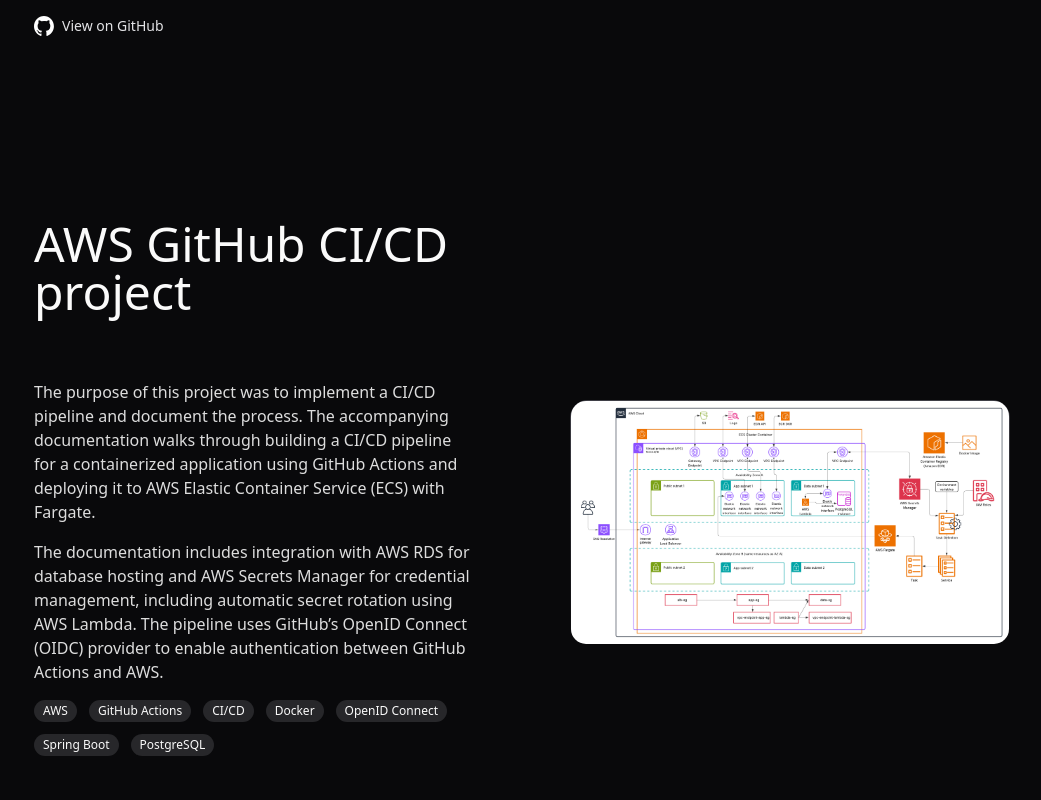
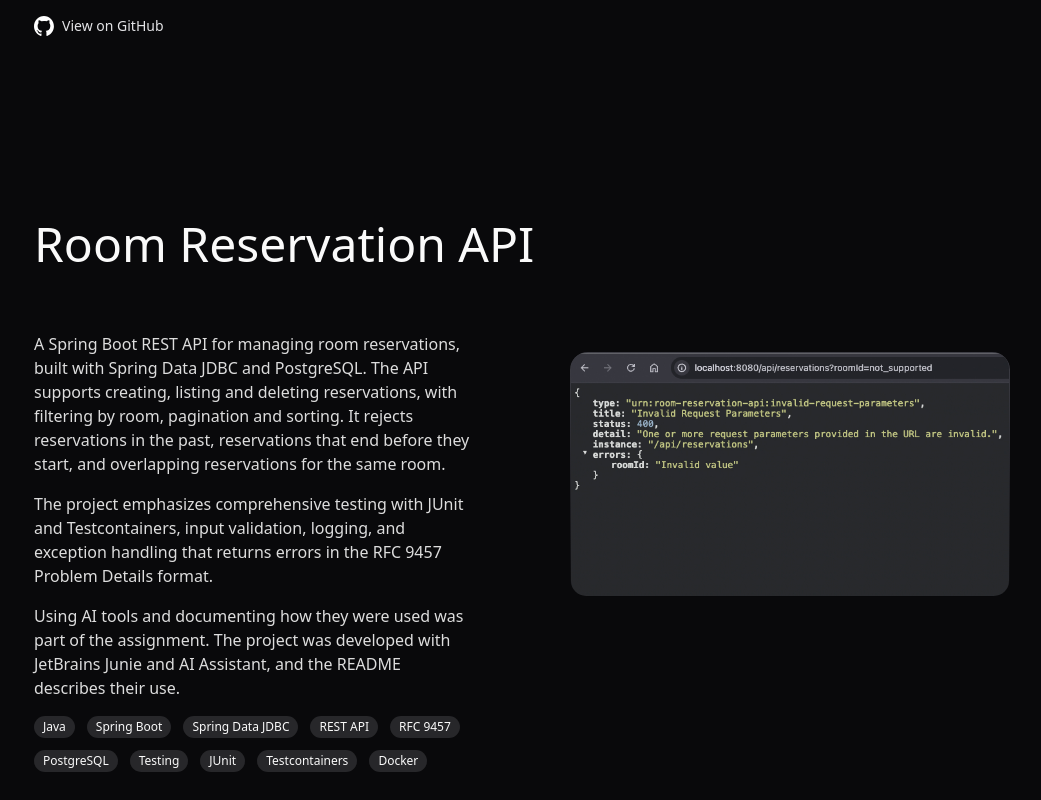
Before and after one commit to pinkkila/pinkkila-website, a React (Vite) app: page /projects in a window 1280 px wide. Shown: the part 3300-4100 px from the top of the page, without its empty margins (118-1159 px from the left). Built offline with nearby package versions, Linux system fonts and the light colour scheme.

Commit message:
add Room Reservation API

```diff
--- a/src/components/Projects.tsx
+++ b/src/components/Projects.tsx
@@ -13,6 +13,7 @@ import tuntkeutumisTestaus from "@/assets/tunkeutumis-testaus.png";
 import verkkoonTunkeutuminen from "@/assets/verkkoon-tunkeutuminen.png";
 import reactNative from "@/assets/react-native.png";
 import bffPattern from "@/assets/bff-pattern.png";
+import roomReservationApi from "@/assets/room-reservation-api.png";
 
 const transitionVariants = {
   item: {
@@ -197,7 +198,7 @@ export default function Projects() {
                 full integration tests using Testcontainers.
               </p>
               <p className="text-foreground/88">
-                The frontend is a dashboard build with React and styled with
+                The frontend is a dashboard built with React and styled with
                 Tailwind CSS and shadcn/ui. Data fetching is handled with
                 TanStack Query, providing caching and loading/error handling.
               </p>
@@ -244,6 +245,49 @@ export default function Projects() {
             { src: restDashboardDay, alt: "Rest API & Dashboard Day image" },
           ]}
           githubLink="https://github.com/pinkkila/dev-academy-spring-2025-exercise"
+        />
+
+        <Project
+          title="Room Reservation API"
+          description={
+            <>
+              <p className="text-foreground/88">
+                A Spring Boot REST API for managing room reservations, built
+                with Spring Data JDBC and PostgreSQL. The API supports creating,
+                listing and deleting reservations, with filtering by room,
+                pagination and sorting. It rejects reservations in the past,
+                reservations that end before they start, and overlapping
+                reservations for the same room.
+              </p>
+              <p className="text-foreground/88">
+                The project emphasizes comprehensive testing with JUnit and
+                Testcontainers, input validation, logging, and exception
+                handling that returns errors in the RFC 9457 Problem Details
+                format.
+              </p>
+              <p className="text-foreground/88">
+                Using AI tools and documenting how they were used was part of
+                the assignment. The project was developed with JetBrains Junie
+                and AI Assistant, and the README describes their use.
+              </p>
+            </>
+          }
+          stack={[
+            "Java",
+            "Spring Boot",
+            "Spring Data JDBC",
+            "REST API",
+            "RFC 9457",
+            "PostgreSQL",
+            "Testing",
+            "JUnit",
+            "Testcontainers",
+            "Docker",
+          ]}
+          carouselImages={[
+            { src: roomReservationApi, alt: "Room Reservation API image" },
+          ]}
+          githubLink="https://github.com/pinkkila/room-reservation-api"
         />
 
         <Project
@@ -418,7 +462,7 @@ export default function Projects() {
           carouselImages={[
             { src: reactNative, alt: "Vocabulary Practice App image" },
           ]}
-          githubLink="https://github.com/pinkkila/tunkeutumistestaus"
+          githubLink="https://github.com/pinkkila/words"
         />
       </AnimatedGroup>
     </main>
```
Also changed, not shown: src/assets/room-reservation-api.png (added).
